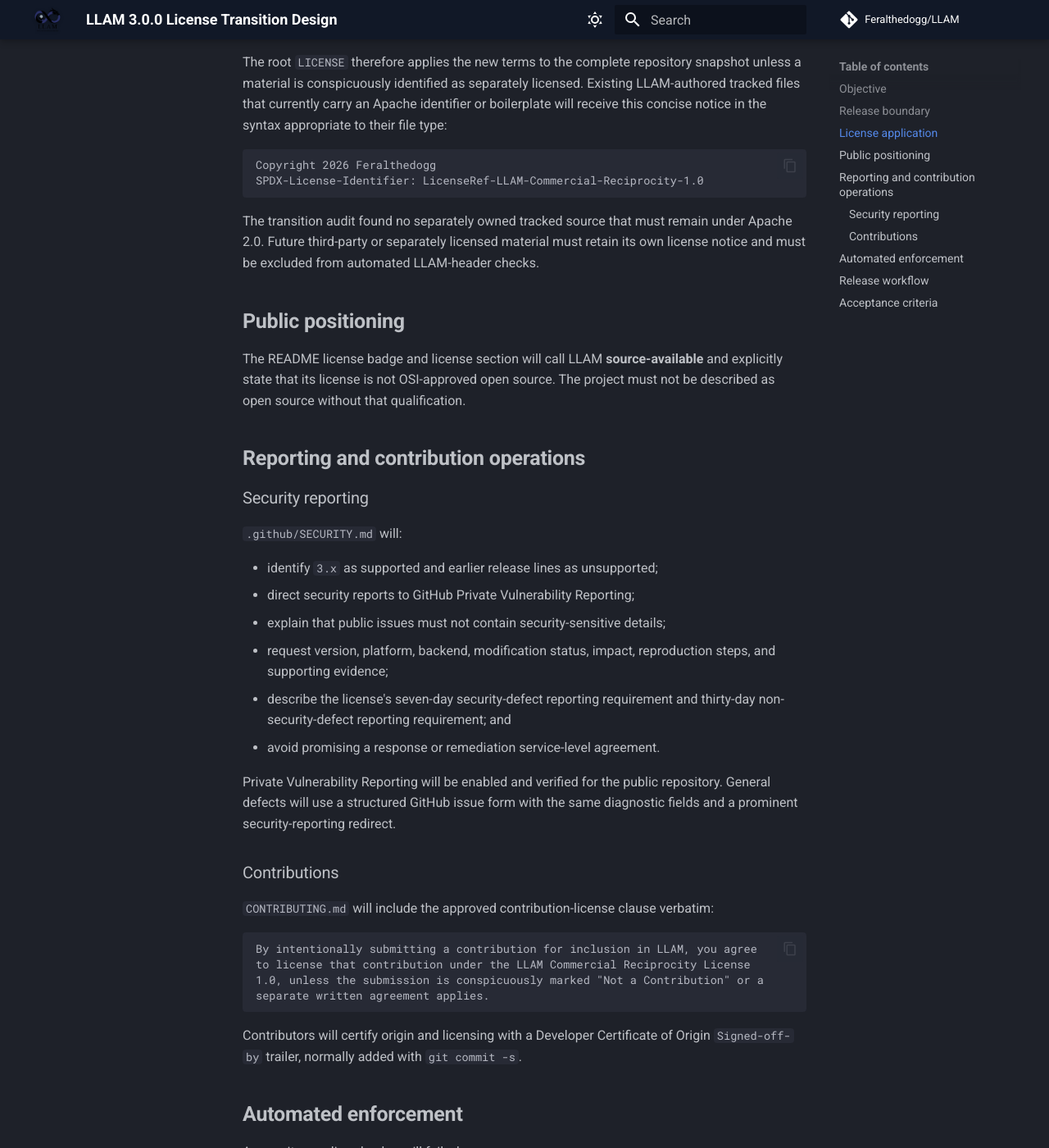
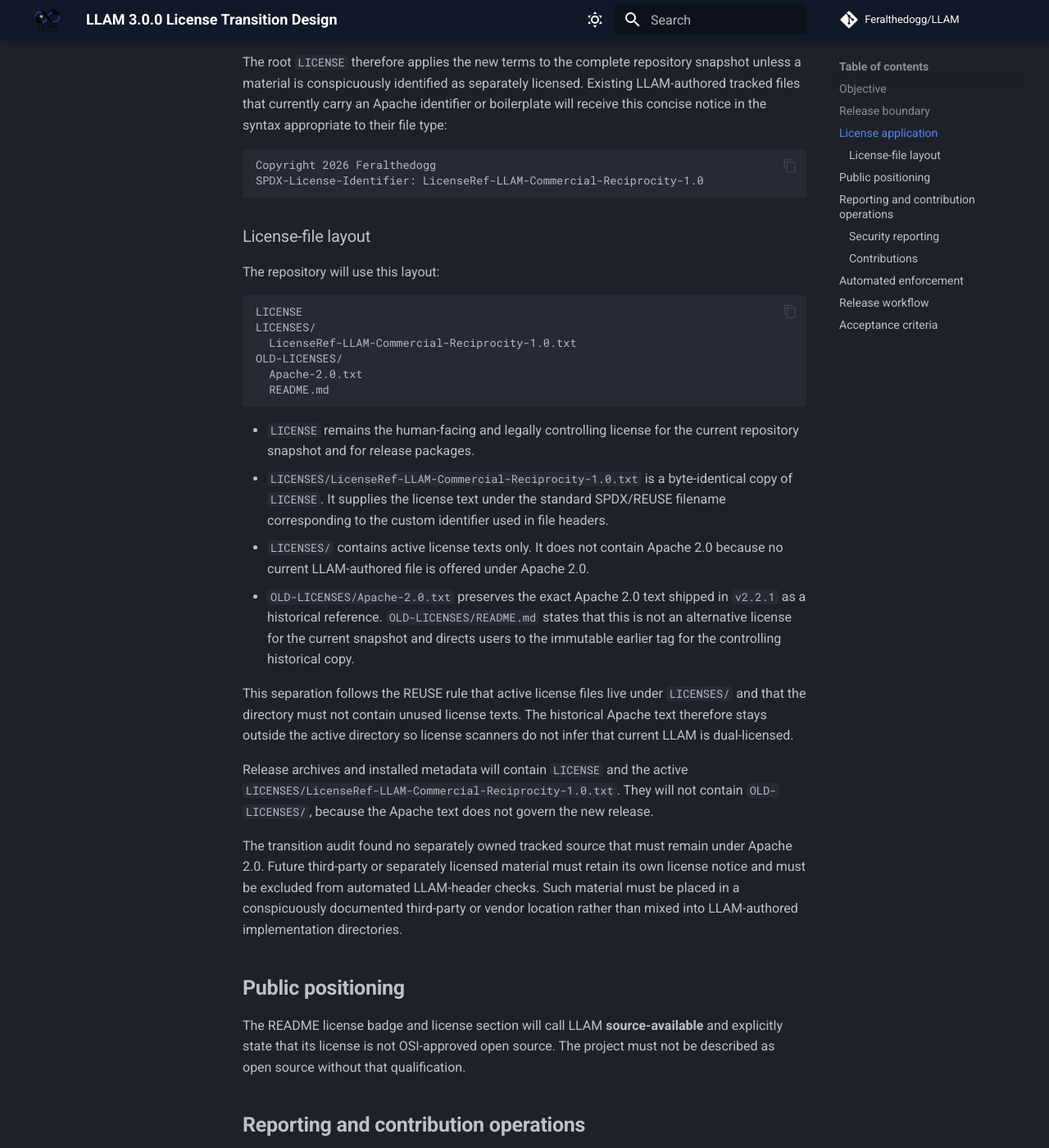
Before and after one commit to Feralthedogg/LLAM, an MkDocs documentation site: the page built from docs/superpowers/specs/2026-08-01-license-transition-design.md, in a window 1280 px wide and 1400 px high, scrolled down 1062 px. Shown: the whole window at 82% size. Built offline with MkDocs 1.6.1 and Material for MkDocs 9.7.7, drawn with Linux system fonts in a browser that asks for light colours; comment, search, counter and statistics services are not loaded; some of the changed text lies outside the part shown.

Commit message:
docs: formalize license file layout

````diff
--- a/docs/superpowers/specs/2026-08-01-license-transition-design.md
+++ b/docs/superpowers/specs/2026-08-01-license-transition-design.md
@@ -49,9 +49,45 @@
 SPDX-License-Identifier: LicenseRef-LLAM-Commercial-Reciprocity-1.0
 ```
 
+### License-file layout
+
+The repository will use this layout:
+
+```text
+LICENSE
+LICENSES/
+  LicenseRef-LLAM-Commercial-Reciprocity-1.0.txt
+OLD-LICENSES/
+  Apache-2.0.txt
+  README.md
+```
+
+- `LICENSE` remains the human-facing and legally controlling license for the
+  current repository snapshot and for release packages.
+- `LICENSES/LicenseRef-LLAM-Commercial-Reciprocity-1.0.txt` is a byte-identical
+  copy of `LICENSE`. It supplies the license text under the standard SPDX/REUSE
+  filename corresponding to the custom identifier used in file headers.
+- `LICENSES/` contains active license texts only. It does not contain Apache
+  2.0 because no current LLAM-authored file is offered under Apache 2.0.
+- `OLD-LICENSES/Apache-2.0.txt` preserves the exact Apache 2.0 text shipped in
+  `v2.2.1` as a historical reference. `OLD-LICENSES/README.md` states that this
+  is not an alternative license for the current snapshot and directs users to
+  the immutable earlier tag for the controlling historical copy.
+
+This separation follows the REUSE rule that active license files live under
+`LICENSES/` and that the directory must not contain unused license texts. The
+historical Apache text therefore stays outside the active directory so license
+scanners do not infer that current LLAM is dual-licensed.
+
+Release archives and installed metadata will contain `LICENSE` and the active
+`LICENSES/LicenseRef-LLAM-Commercial-Reciprocity-1.0.txt`. They will not contain
+`OLD-LICENSES/`, because the Apache text does not govern the new release.
+
 The transition audit found no separately owned tracked source that must remain
 under Apache 2.0. Future third-party or separately licensed material must retain
 its own license notice and must be excluded from automated LLAM-header checks.
+Such material must be placed in a conspicuously documented third-party or vendor
+location rather than mixed into LLAM-authored implementation directories.
 
 ## Public positioning
 
@@ -99,13 +135,20 @@
 A repository policy checker will fail when:
 
 - the root license is missing or section 1.4 differs from the approved text;
+- the active `LicenseRef` text is missing or differs byte-for-byte from the root
+  `LICENSE`;
+- the historical Apache text or its scope notice is missing, or the Apache text
+  differs from the text shipped in `v2.2.1`;
+- `LICENSES/` contains anything other than the active custom license text;
 - a tracked LLAM file still contains the Apache identifier or boilerplate,
   except for explicit historical references in the licensing record;
-- a currently license-marked LLAM file lacks the new `LicenseRef`;
+- a tracked source, test, example, script, build definition, or GitHub policy
+  file lacks the new `LicenseRef` in its header or an adjacent `.license` file;
 - README does not state the source-available/non-OSI status;
 - the security policy, contribution guide, issue form, or licensing record is
   missing or incomplete; or
-- release package scripts stop including the root `LICENSE`.
+- release package scripts stop including the root `LICENSE` and active
+  `LICENSES/` text, or start packaging `OLD-LICENSES/` as current terms.
 
 The checker will be part of normal `make check`/CI execution. Package tests
 will also inspect produced archives so release artifacts contain the exact
@@ -114,11 +157,11 @@
 ## Release workflow
 
 The implementation is published on a dedicated branch and reviewed by the full
-CI matrix. Only after required checks pass will it be merged. The immutable
-`v3.0.0` tag is then created from the merged commit and the release workflow
-is allowed to build and publish artifacts. Published archives, checksums,
-embedded license, version metadata, and ABI metadata are verified before the
-transition is considered complete.
+CI matrix. The branch remains an open draft and must not be merged while the
+release hold is active. The immutable `v3.0.0` tag and GitHub release may be
+created only after the owner explicitly lifts that hold. Published archives,
+checksums, embedded license, version metadata, and ABI metadata must then be
+verified before the transition is considered complete.
 
 ## Acceptance criteria
 
@@ -130,4 +173,5 @@
 5. Version `3.0.0` is consistent across code, documentation, workflows, and
    packages while ABI major remains 2.
 6. Local validation and the required hosted CI checks pass.
-7. The `v3.0.0` release is published and its artifacts verify successfully.
+7. Until the owner explicitly authorizes publication, no `v3.0.0` tag or
+   release exists and the transition PR remains a draft.
````
